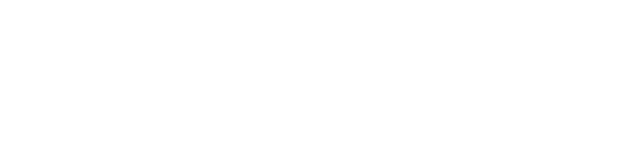
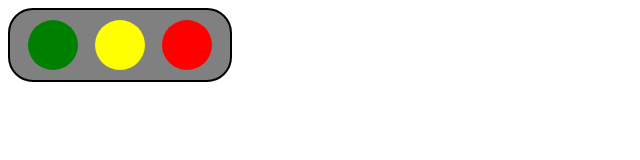
Before and after one commit to acciojob/box-model-Sarath-Dharmaraj, a website: page main.html in a window 1280 px wide. Shown: the whole page, without its empty margins (0-640 px from the left). Drawn offline with Linux system fonts and the light colour scheme.

Commit message:
created a submission

```diff
--- a/main.html
+++ b/main.html
@@ -7,6 +7,11 @@
 </head>
 
 <body>
+	<div class="container">
+		<div style="background-color:green"></div>
+		<div style="background-color:yellow"></div>
+		<div style="background-color:red"></div>
+	</div>
 	<!-- the entire body must be written by student -->
     <script type="text/javascript" src="./script.js">
 </script>
--- a/styles.css
+++ b/styles.css
@@ -1 +1,17 @@
 /*  your css code here. If applicable */
+.container{
+	width: 200px;
+	hight: 150px;
+	padding: 10px;
+	background-color: grey;
+	border: 2px solid black;
+	border-radius: 25px;
+	text-align: center;
+	display: flex;
+	justify-content: space-around;
+}
+div div{
+	width: 50px;
+	height: 50px;
+	border-radius: 50%;
+}
```
